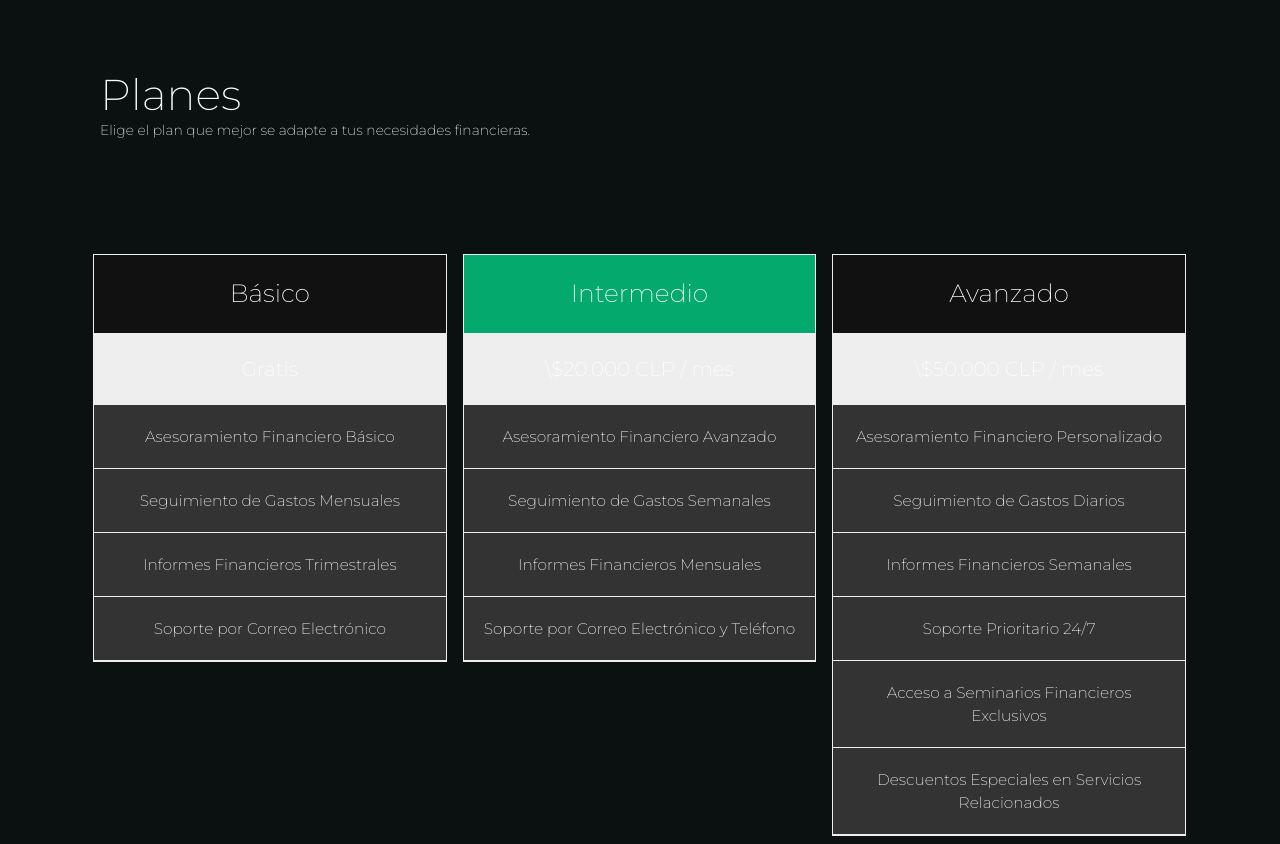
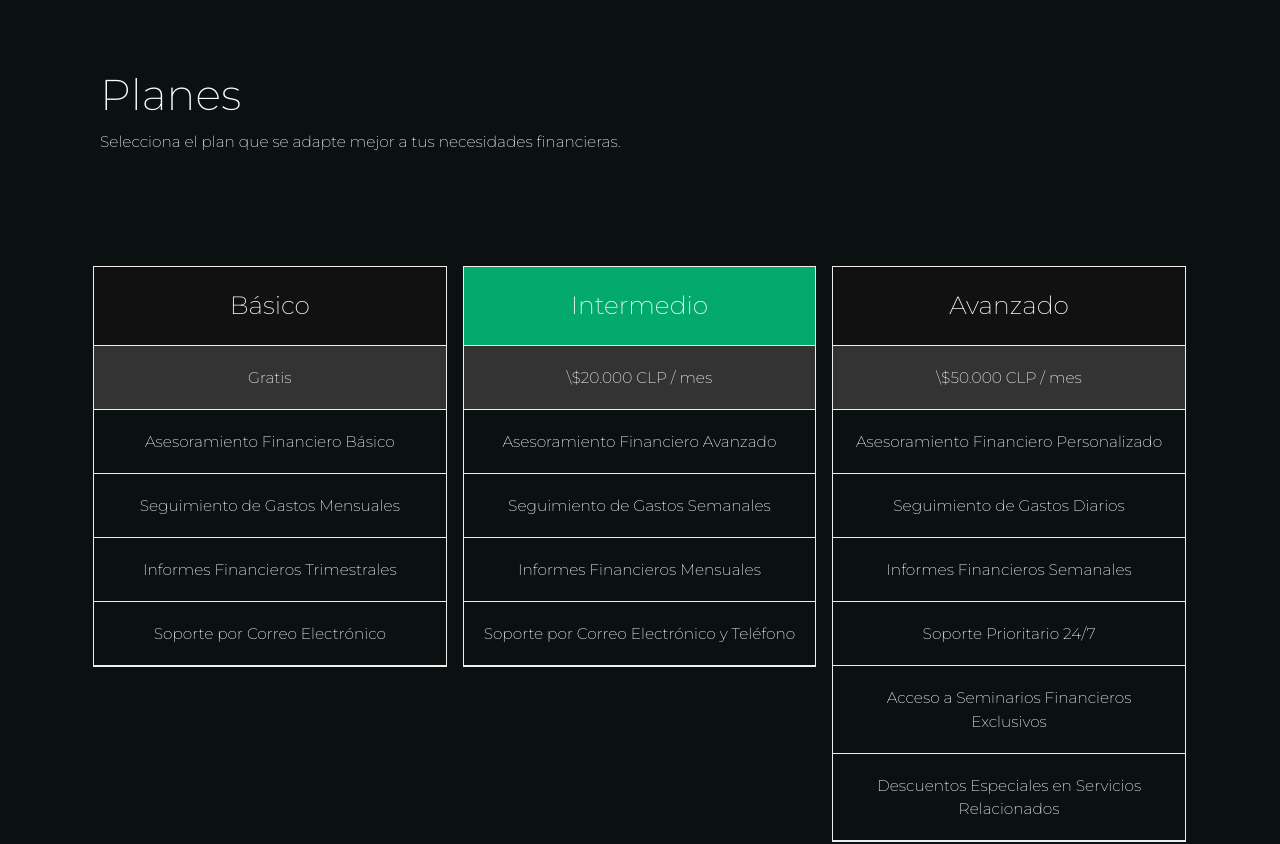
Before and after one commit to Servicio-de-gestion-financiera/ServicioDeGestionFinanciera.github.io, a website: page index.html in a window 1280 px wide. Shown: the part 2900-3744 px from the top of the page. Drawn offline with Linux system fonts and the light colour scheme; some packages are replaced by stand-ins of ours.

Commit message:
and text planes 2.0

```diff
--- a/index.html
+++ b/index.html
@@ -274,16 +274,16 @@ The above copyright notice and this permission notice shall be included in all c
         <div class="container">
           <div class="title" style="color: white; font-size: 110%;">
             <h2>Planes</h2>
-            <p style="color: white; font-size: 90%;">Elige el plan que mejor se adapte a tus necesidades financieras.</p>
+            <p style="margin-top: 10px; font-size: 100%;">Selecciona el plan que se adapte mejor a tus necesidades financieras.</p>
           </div>
           <div class="row">
             <!-- Aquí puedes detallar los planes (básico, standard, premium) con sus capacidades, tamaños, etc. -->
             <div class="pricing-plans">
               <!-- Plan Gratis -->
               <div class="columns">
-                <ul class="price" style="color: white; font-size: 110%; background-color: #333;">
+                <ul class="price" style="color: white; font-size: 110%;">
                   <li class="header">Básico</li>
-                  <li class="grey">Gratis</li>
+                  <li style="background-color: #333;">Gratis</li>
                   <li>Asesoramiento Financiero Básico</li>
                   <li>Seguimiento de Gastos Mensuales</li>
                   <li>Informes Financieros Trimestrales</li>
@@ -293,9 +293,9 @@ The above copyright notice and this permission notice shall be included in all c
 
               <!-- Plan Estándar -->
               <div class="columns">
-                <ul class="price" style="color: white; font-size: 110%; background-color: #333;">
+                <ul class="price" style="color: white; font-size: 110%;">
                   <li class="header" style="background-color:#04AA6D">Intermedio</li>
-                  <li class="grey">\$20.000 CLP / mes</li>
+                  <li style="background-color: #333;">\$20.000 CLP / mes</li>
                   <li>Asesoramiento Financiero Avanzado</li>
                   <li>Seguimiento de Gastos Semanales</li>
                   <li>Informes Financieros Mensuales</li>
@@ -305,9 +305,9 @@ The above copyright notice and this permission notice shall be included in all c
 
               <!-- Plan Premium -->
               <div class="columns">
-                <ul class="price" style="color: white; font-size: 110%; background-color: #333;">
+                <ul class="price" style="color: white; font-size: 110%;">
                   <li class="header">Avanzado</li>
-                  <li class="grey">\$50.000 CLP / mes</li>
+                  <li style="background-color: #333;">\$50.000 CLP / mes</li>
                   <li>Asesoramiento Financiero Personalizado</li>
                   <li>Seguimiento de Gastos Diarios</li>
                   <li>Informes Financieros Semanales</li>
```
